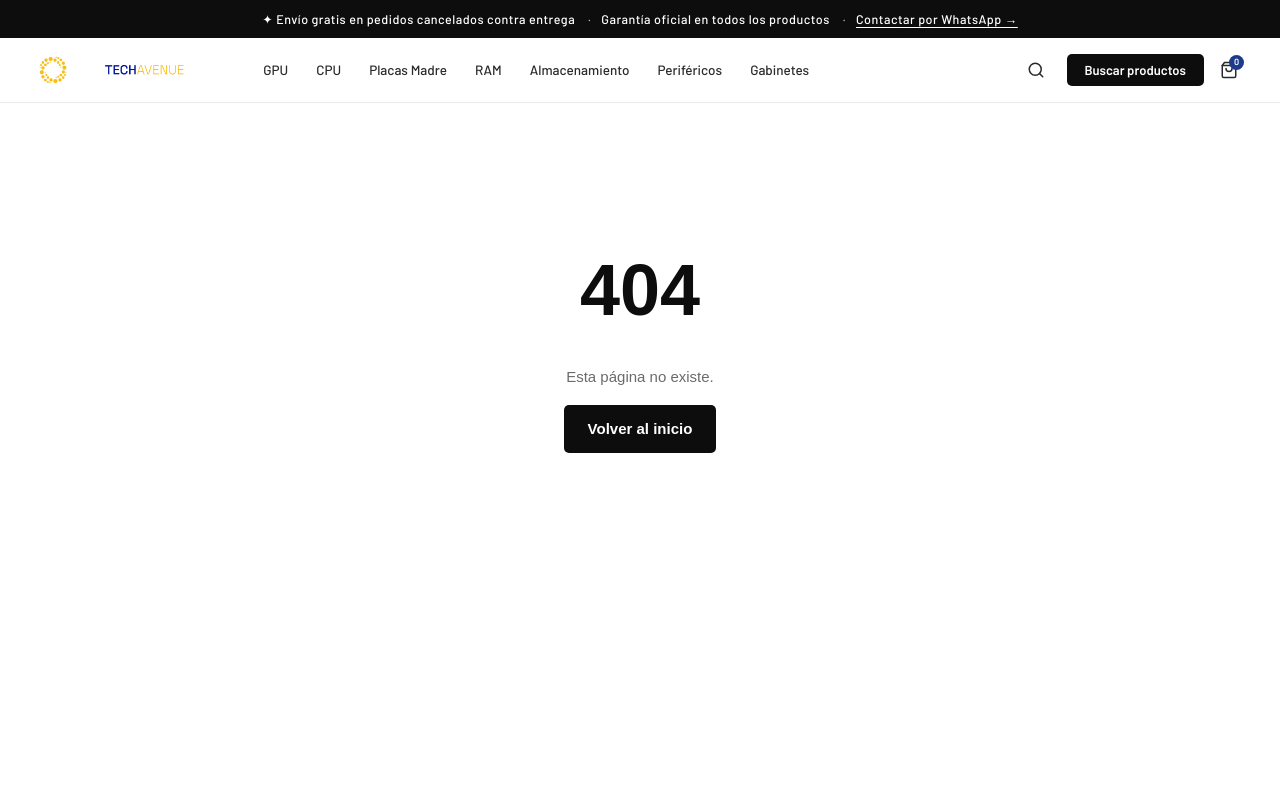
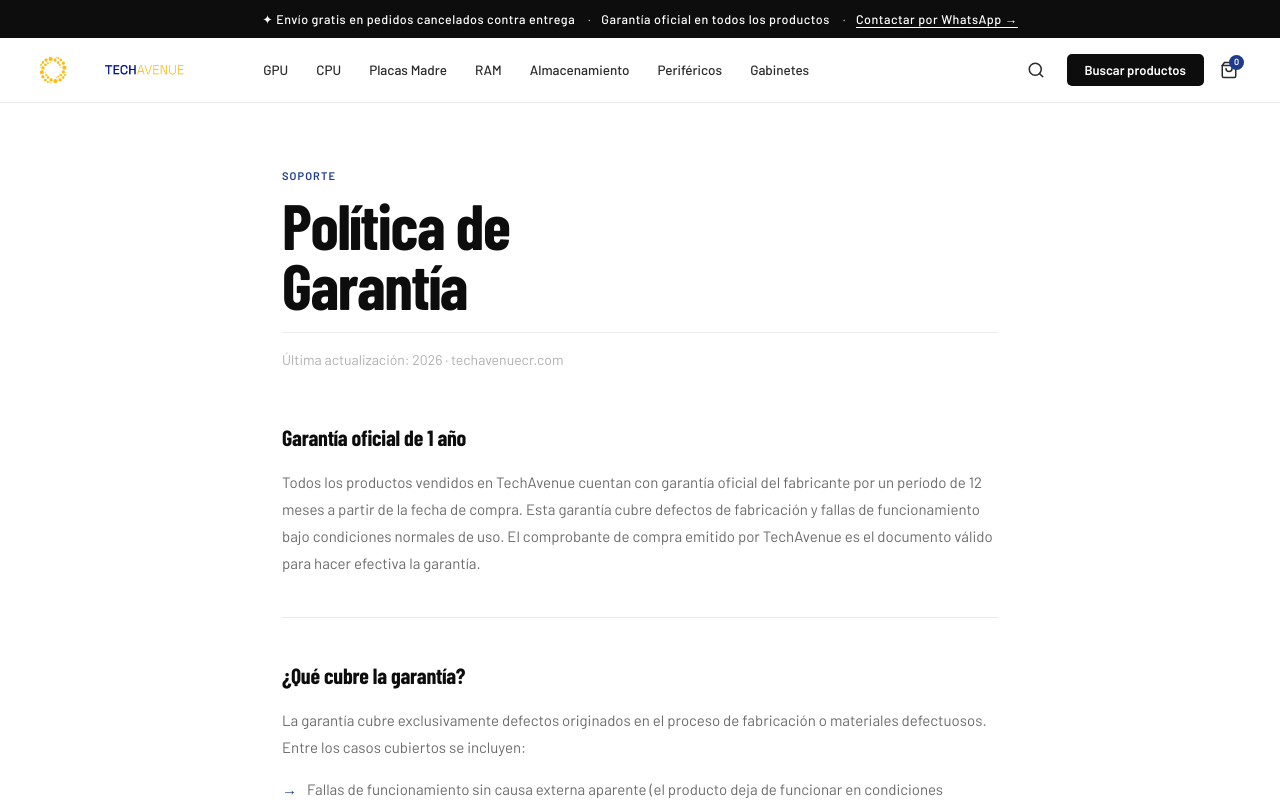
Before and after one commit to weswurld1/techavenue, a Next.js app: page /garantias in a window 1280 px wide. Before the commit this address had no page. Shown: the top 800 px of the page. Built offline with nearby package versions, Linux system fonts and the light colour scheme; a web font is replaced by a local one.

Commit message:
admin-panel

```diff
--- /dev/null
+++ b/app/garantias/page.jsx
@@ -0,0 +1,126 @@
+export default function GarantiasPage() {
+  return (
+    <div style={{ maxWidth: 780, margin: '0 auto', padding: '64px 32px 96px' }}>
+
+      <div style={{ marginBottom: 48 }}>
+        <div style={{ fontSize: 11, fontWeight: 700, letterSpacing: '0.1em', textTransform: 'uppercase', color: '#1E3A8A', marginBottom: 10 }}>Soporte</div>
+        <h1 style={{ fontFamily: 'var(--font-display)', fontWeight: 800, fontSize: 'clamp(40px, 6vw, 64px)', lineHeight: 0.95, color: 'var(--black)', letterSpacing: '-0.02em', marginBottom: 16 }}>
+          Política de<br />Garantía
+        </h1>
+        <p style={{ fontSize: 14, color: 'var(--gray-400)', borderTop: '1px solid var(--gray-200)', paddingTop: 16, marginTop: 16 }}>
+          Última actualización: 2026 · techavenuecr.com
+        </p>
+      </div>
+
+      {[
+        {
+          title: 'Garantía oficial de 1 año',
+          content: 'Todos los productos vendidos en TechAvenue cuentan con garantía oficial del fabricante por un período de 12 meses a partir de la fecha de compra. Esta garantía cubre defectos de fabricación y fallas de funcionamiento bajo condiciones normales de uso. El comprobante de compra emitido por TechAvenue es el documento válido para hacer efectiva la garantía.',
+        },
+        {
+          title: '¿Qué cubre la garantía?',
+          content: 'La garantía cubre exclusivamente defectos originados en el proceso de fabricación o materiales defectuosos. Entre los casos cubiertos se incluyen:',
+          items: [
+            'Fallas de funcionamiento sin causa externa aparente (el producto deja de funcionar en condiciones normales de uso).',
+            'Defectos de fabricación detectables desde el primer uso o que aparecen durante el período de garantía.',
+            'Componentes internos defectuosos que impiden el correcto desempeño del producto.',
+            'Errores o fallas documentados que el fabricante reconoce mediante boletines técnicos oficiales.',
+          ],
+        },
+        {
+          title: '¿Qué no cubre la garantía?',
+          content: 'La garantía queda anulada en los siguientes casos:',
+          items: [
+            'Daños físicos causados por golpes, caídas, líquidos o cualquier agente externo.',
+            'Daños por mal uso, instalación incorrecta, sobrevoltaje o uso fuera de las especificaciones del fabricante.',
+            'Modificaciones, reparaciones o intervenciones realizadas por personas no autorizadas.',
+            'Desgaste natural del producto por uso prolongado (como ventiladores, baterías o consumibles).',
+            'Productos con número de serie alterado, removido o ilegible.',
+            'Daños causados por software malicioso, actualizaciones incorrectas o errores de configuración del usuario.',
+          ],
+        },
+        {
+          title: 'Proceso para aplicar la garantía',
+          content: 'Para gestionar una garantía, seguí estos pasos:',
+          items: [
+            'Paso 1: Contactanos vía WhatsApp al +506 6340-9795 o por correo electrónico con tu número de orden y una descripción detallada del problema.',
+            'Paso 2: Nuestro equipo técnico te guiará en el proceso de diagnóstico inicial para confirmar que la falla está cubierta por garantía.',
+            'Paso 3: Si se confirma la garantía, coordinamos la entrega o retiro del producto defectuoso sin costo adicional para vos dentro del Gran Área Metropolitana (GAM).',
+            'Paso 4: El producto es enviado al fabricante o servicio técnico autorizado para su revisión y reparación o reemplazo.',
+            'Paso 5: Una vez resuelto, te notificamos y coordinamos la devolución del producto reparado o el envío de uno nuevo.',
+          ],
+        },
+        {
+          title: 'Tiempos de resolución',
+          content: 'Los tiempos de respuesta varían según el tipo de caso y el fabricante involucrado:',
+          items: [
+            'Diagnóstico inicial: 1 a 3 días hábiles desde que recibimos el producto.',
+            'Reparación o reemplazo por parte del fabricante: entre 7 y 30 días hábiles dependiendo del proveedor.',
+            'Casos de reemplazo directo por TechAvenue (stock disponible): 2 a 5 días hábiles.',
+          ],
+          footer: 'TechAvenue actuará como intermediario entre el cliente y el fabricante durante todo el proceso, manteniendo comunicación constante sobre el estado del caso.',
+        },
+        {
+          title: 'Garantía del fabricante vs. garantía TechAvenue',
+          content: 'TechAvenue comercializa productos con garantía oficial del fabricante. Esto significa que en caso de falla, el proceso de resolución involucra directamente al fabricante o su representante autorizado en Costa Rica. TechAvenue se encarga de facilitar y agilizar ese proceso, pero los tiempos definitivos de reparación o reemplazo dependen del fabricante. En casos donde TechAvenue cuente con stock de reemplazo y se confirme la falla, podemos ofrecer una solución directa más rápida.',
+        },
+        {
+          title: 'Transporte y logística',
+          content: 'El transporte del producto en garantía se gestiona de la siguiente forma:',
+          items: [
+            'Primera entrega (producto al cliente): TechAvenue asume el costo de envío dentro del GAM.',
+            'Retiro del producto defectuoso: TechAvenue coordina el retiro sin costo adicional dentro del GAM.',
+            'Zonas fuera del GAM: el cliente asume el costo de envío hacia TechAvenue; el retorno es cubierto por nosotros.',
+          ],
+        },
+        {
+          title: 'Contacto para garantías',
+          content: 'Para iniciar un proceso de garantía o consultar sobre el estado de uno en curso, podés contactarnos por los siguientes medios:',
+          items: [
+            'WhatsApp: +506 6340-9795 (lunes a viernes, 8 a.m. – 6 p.m.).',
+            'Redes sociales: @techavenue.cr en Instagram o Facebook.',
+            'Indicá siempre tu número de orden y el producto involucrado para agilizar la atención.',
+          ],
+        },
+      ].map((section, i) => (
+        <div key={i} style={{ marginBottom: 40, paddingBottom: 40, borderBottom: '1px solid var(--gray-200)' }}>
+          <h2 style={{ fontFamily: 'var(--font-display)', fontWeight: 700, fontSize: 22, color: 'var(--black)', letterSpacing: '-0.01em', marginBottom: 14 }}>
+            {section.title}
+          </h2>
+          {section.content && (
+            <p style={{ fontSize: 15, color: 'var(--gray-600)', lineHeight: 1.8, marginBottom: section.items ? 16 : 0 }}>{section.content}</p>
+          )}
+          {section.items && (
+            <ul style={{ paddingLeft: 0, listStyle: 'none', display: 'flex', flexDirection: 'column', gap: 8 }}>
+              {section.items.map((item, j) => (
+                <li key={j} style={{ display: 'flex', gap: 10, fontSize: 15, color: 'var(--gray-600)', lineHeight: 1.7 }}>
+                  <span style={{ color: '#1E3A8A', fontWeight: 700, flexShrink: 0 }}>→</span>
+                  {item}
+                </li>
+              ))}
+            </ul>
+          )}
+          {section.footer && (
+            <p style={{ fontSize: 15, color: 'var(--gray-600)', lineHeight: 1.8, marginTop: 16 }}>{section.footer}</p>
+          )}
+        </div>
+      ))}
+
+      <a href="/" style={{
+        display: 'inline-flex',
+        alignItems: 'center',
+        gap: 8,
+        background: 'var(--black)',
+        color: 'var(--white)',
+        padding: '12px 24px',
+        borderRadius: 5,
+        fontWeight: 600,
+        fontSize: 14,
+        textDecoration: 'none',
+        marginTop: 16,
+      }}>
+        ← Volver al inicio
+      </a>
+    </div>
+  )
+}
--- a/app/page.jsx
+++ b/app/page.jsx
@@ -173,7 +173,7 @@ export default function HomePage() {
               {[
                 ['/centro-ayuda', 'Centro de ayuda'],
                 ['/estado-pedido', 'Estado de mi pedido'],
-                ['#', 'Política de garantía'],
+                ['/garantias', 'Política de garantía'],
                 ['/politica-devoluciones', 'Devoluciones'],
                 ['#', 'Contacto'],
               ].map(([href, label]) => (
```
